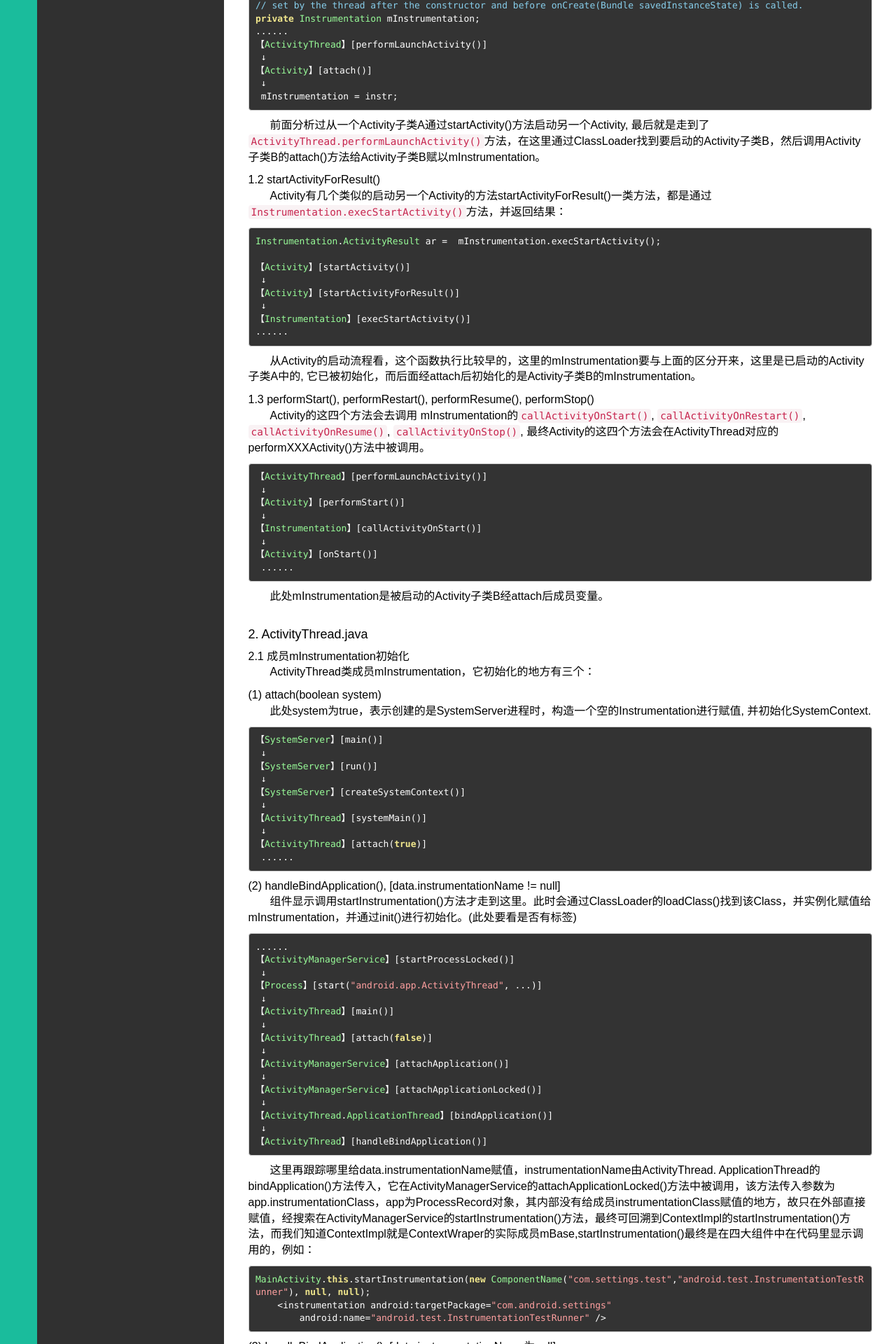
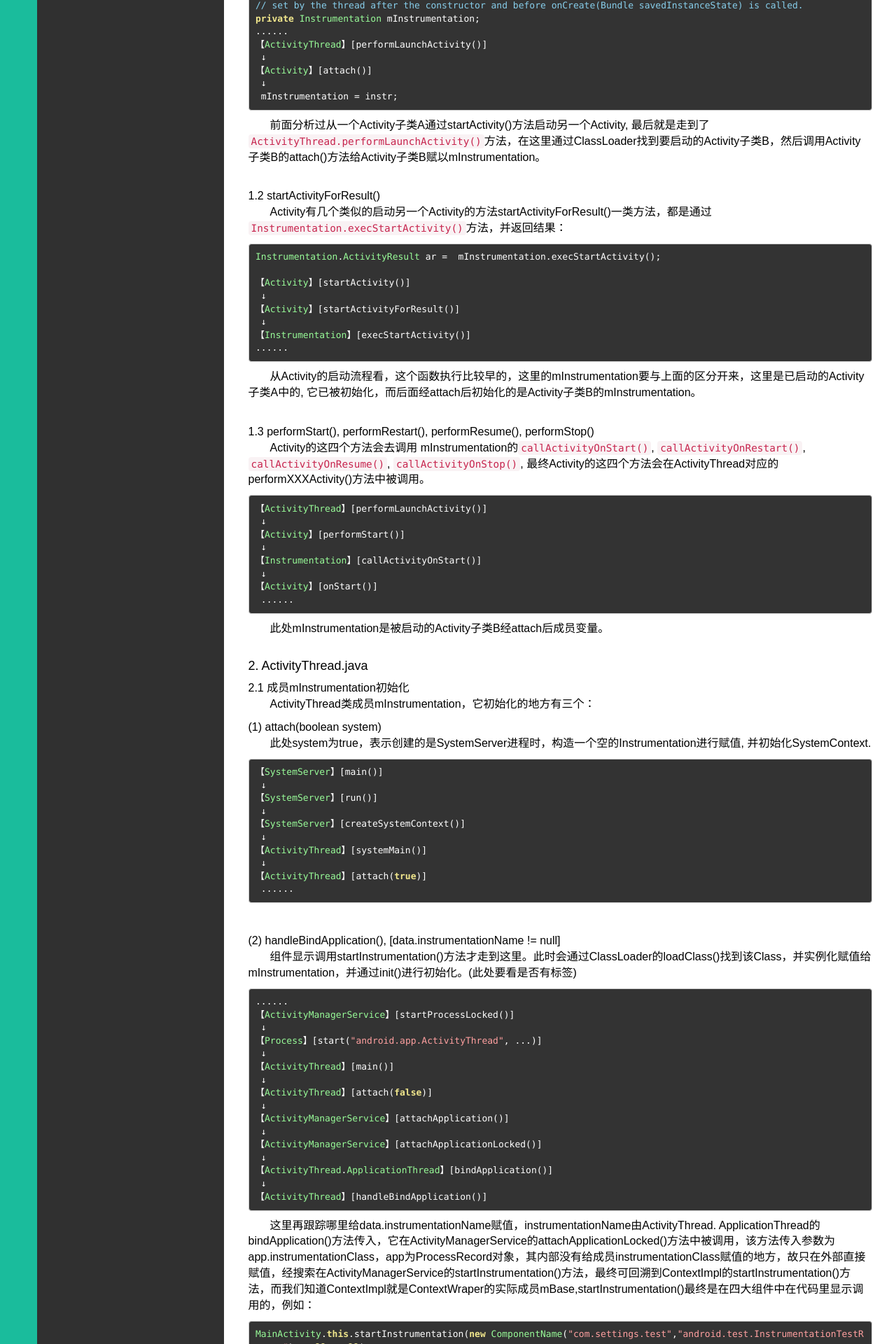
Before and after one commit to NemoTec/NemoTec.github.io, a Jekyll site: the page built from _posts/技术/2016-01-09-Android-AMS-01-Instrumentation.md, in a window 1280 px wide. Shown: the part 1701-3621 px from the top of the page at 70% size. Built offline with Jekyll 4.4.1, drawn with Linux system fonts in a browser that asks for light colours; Markdown is read by kramdown in place of the engine named in the settings; some of the changed text lies outside the part shown.

Commit message:
modify android article 2.

````diff
--- a/_posts/技术/2016-01-09-Android-AMS-01-Instrumentation.md
+++ b/_posts/技术/2016-01-09-Android-AMS-01-Instrumentation.md
@@ -65,6 +65,7 @@
 ```
 
 &nbsp;&nbsp;&nbsp;&nbsp;&nbsp;&nbsp;&nbsp;前面分析过从一个Activity子类A通过startActivity()方法启动另一个Activity, 最后就是走到了``ActivityThread.performLaunchActivity()``方法，在这里通过ClassLoader找到要启动的Activity子类B，然后调用Activity子类B的attach()方法给Activity子类B赋以mInstrumentation。
+&nbsp;
 
 1.2 startActivityForResult()
 &nbsp;&nbsp;&nbsp;&nbsp;&nbsp;&nbsp;&nbsp;Activity有几个类似的启动另一个Activity的方法startActivityForResult()一类方法，都是通过``Instrumentation.execStartActivity()``方法，并返回结果：
@@ -81,6 +82,7 @@
 ```
 
 &nbsp;&nbsp;&nbsp;&nbsp;&nbsp;&nbsp;&nbsp;从Activity的启动流程看，这个函数执行比较早的，这里的mInstrumentation要与上面的区分开来，这里是已启动的Activity子类A中的, 它已被初始化，而后面经attach后初始化的是Activity子类B的mInstrumentation。
+&nbsp;
 
 1.3 performStart(), performRestart(), performResume(), performStop()
 &nbsp;&nbsp;&nbsp;&nbsp;&nbsp;&nbsp;&nbsp;Activity的这四个方法会去调用 mInstrumentation的``callActivityOnStart()``, ``callActivityOnRestart()``, ``callActivityOnResume()``, ``callActivityOnStop()``, 最终Activity的这四个方法会在ActivityThread对应的performXXXActivity()方法中被调用。
@@ -118,9 +120,11 @@
 【ActivityThread】[attach(true)]
  ......
 ```
+&nbsp;
 
 (2) handleBindApplication(), [data.instrumentationName != null]
 &nbsp;&nbsp;&nbsp;&nbsp;&nbsp;&nbsp;&nbsp;组件显示调用startInstrumentation()方法才走到这里。此时会通过ClassLoader的loadClass()找到该Class，并实例化赋值给mInstrumentation，并通过init()进行初始化。(此处要看是否有标签<instrumentation>)
+
 ```
 ......
 【ActivityManagerService】[startProcessLocked()]
@@ -147,9 +151,11 @@
     <instrumentation android:targetPackage="com.android.settings"
         android:name="android.test.InstrumentationTestRunner" />
 ```
+&nbsp;
 
 (3) handleBindApplication(), [data.instrumentationName为null]
 &nbsp;&nbsp;&nbsp;&nbsp;&nbsp;&nbsp;&nbsp;构造APP唯一的Instrumentation.(所有应用第一次创建会走到这里)由(2)中的流程分析，一个应用进程在第一次启动时会创建一个ActivityThread，最终会在handleBindApplication()创建一个空的Instrumentation赋给ActivityThread的成员变量mInstrumentation，后续每一个Activity在启动时经过attach()方法，都会把该mInstrumentation传入Activity赋给Activity.mInstrumentation，也就是同一个应用进程内，所有Activity共用同一个Instrumentation。
+&nbsp;
 
 2.2 handleBindApplication()
 &nbsp;&nbsp;&nbsp;&nbsp;&nbsp;&nbsp;&nbsp;创建APP的ActivityThread, Application对象。用到Instrumentation的newApplication(), callApplicationOnCreate()。
@@ -189,6 +195,7 @@
 ```
 
 &nbsp;&nbsp;&nbsp;&nbsp;&nbsp;&nbsp;&nbsp;首先，通过mActivityThread.mInstrumentation.newApplication()来创建一个Application实例，过程也是通过本地的ClassLoader对象loadClass()方法找到对应Class，再newInstance()。如果传入的Instrumentation不为空，就通过它的callApplicationOnCreate()方法调用当前app的Application的onCreate()方法，这里传入的是Instrumentation为null，在handleBindApplication()中会显示调用mInstrumentation的callApplicationOnCreate()。这样当前app的Application就准备好了，并在LoadedApk中会保存到mApplication。注意LoadedApk.makeApplication()第一句如果mApplication不为null，就会直接返回mApplication。这样经过第一次创建，后面要newApplication()就直接返回已创建的，所以一个app只有一个Application对象。
+&nbsp;
 
 2.3 performLaunchActivity()
 &nbsp;&nbsp;&nbsp;&nbsp;&nbsp;&nbsp;&nbsp;startActivity()最后执行的地方。创建要启动的Activity，并调用Activity.attach()方法传入Instrumentation及Application。用到Instrumentation的newActivity()，callActivityOnCreate().
@@ -218,6 +225,7 @@
     }
 }
 ```
+&nbsp;
 
 2.4 handleReceiver()
 &nbsp;&nbsp;&nbsp;&nbsp;&nbsp;&nbsp;&nbsp;sendBroadcast()最后执行的地方。创建BroadcastReceiver对象，也是通过ClassLoader找到对应的BroadcastReceiver的Class并newInstance()，然后调用``receiver.onReceive()``。这里也会调用到`` LoadedApk.makeApplication(boolean, Instrumentation)``方法，如果当前APP的Application对象还没有创建，会通过``mActivityThread.mInstrumentation.newApplication()``来创建一个Application实例。
@@ -247,6 +255,7 @@
     }
 }
 ```
+&nbsp;
 
  [第一次创建ActivityThread时]
 
@@ -265,6 +274,7 @@
  ↓
 【ActivityThread】[handleReceiver()]
 ```
+&nbsp;
 
 [从四大组件中发送一个广播]
 
@@ -285,6 +295,7 @@
   ↓
 【ActivityThread】[handleReceiver()]
 ```
+&nbsp;
 
 2.5 handleCreateService()  startService()最后执行的地方。
  [第一次创建ActivityThread时]
@@ -302,6 +313,7 @@
  ↓
 【ActivityThread】[handleCreateService()]
 ```
+&nbsp;
 
 [从四大组件中启动一个Service]
 
@@ -324,6 +336,7 @@
  ↓
 【ActivityThread】[handleCreateService()]
 ```
+&nbsp;
 
 2.6 installProvider()
 &nbsp;&nbsp;&nbsp;&nbsp;&nbsp;&nbsp;&nbsp;Context.getContentResolver().query()最后执行的地方。
@@ -347,6 +360,7 @@
  ↓
 【ActivityThread】[installProvider()]
 ```
+&nbsp;
 
 Activity启动流程:
 
````
